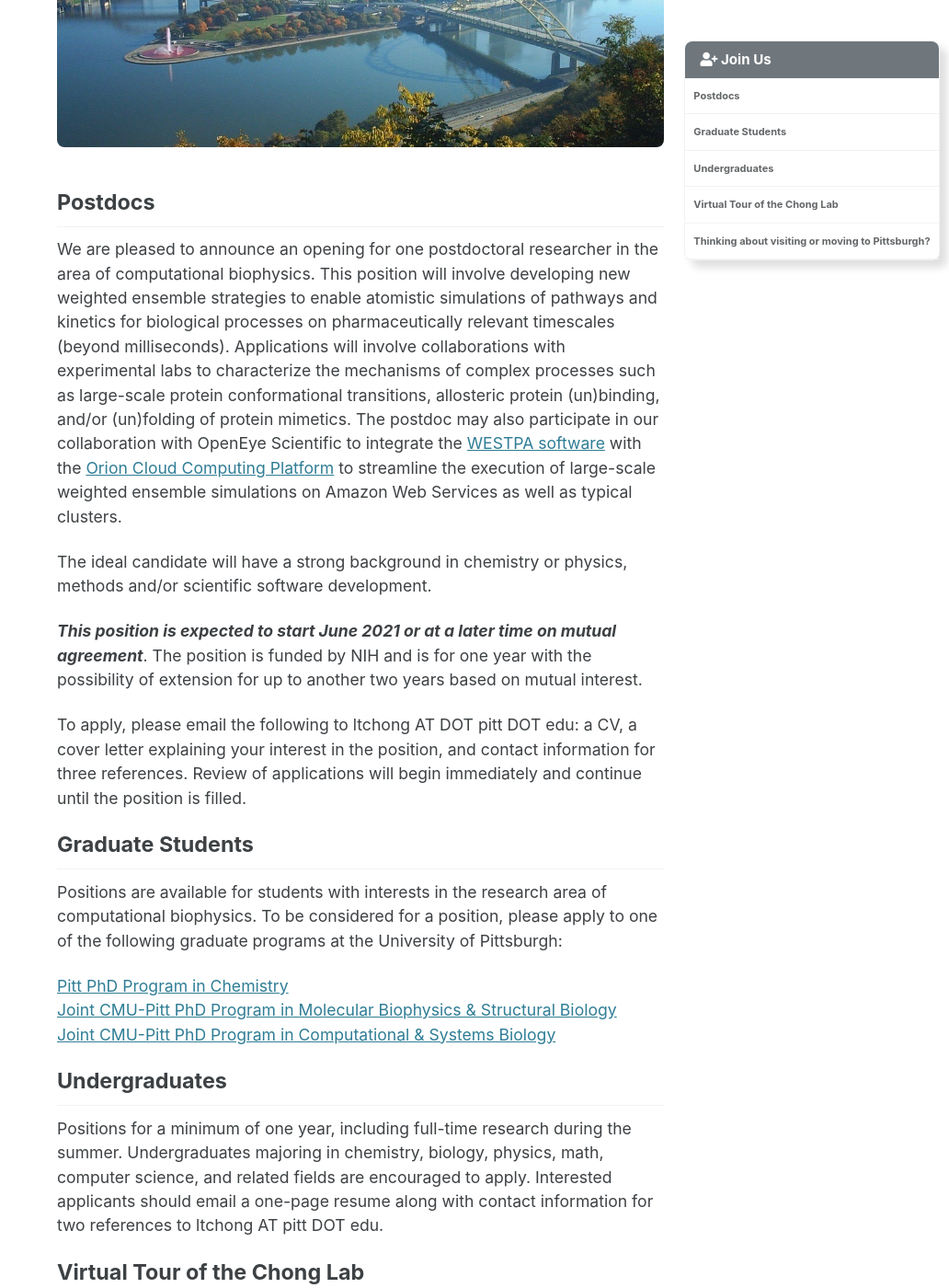
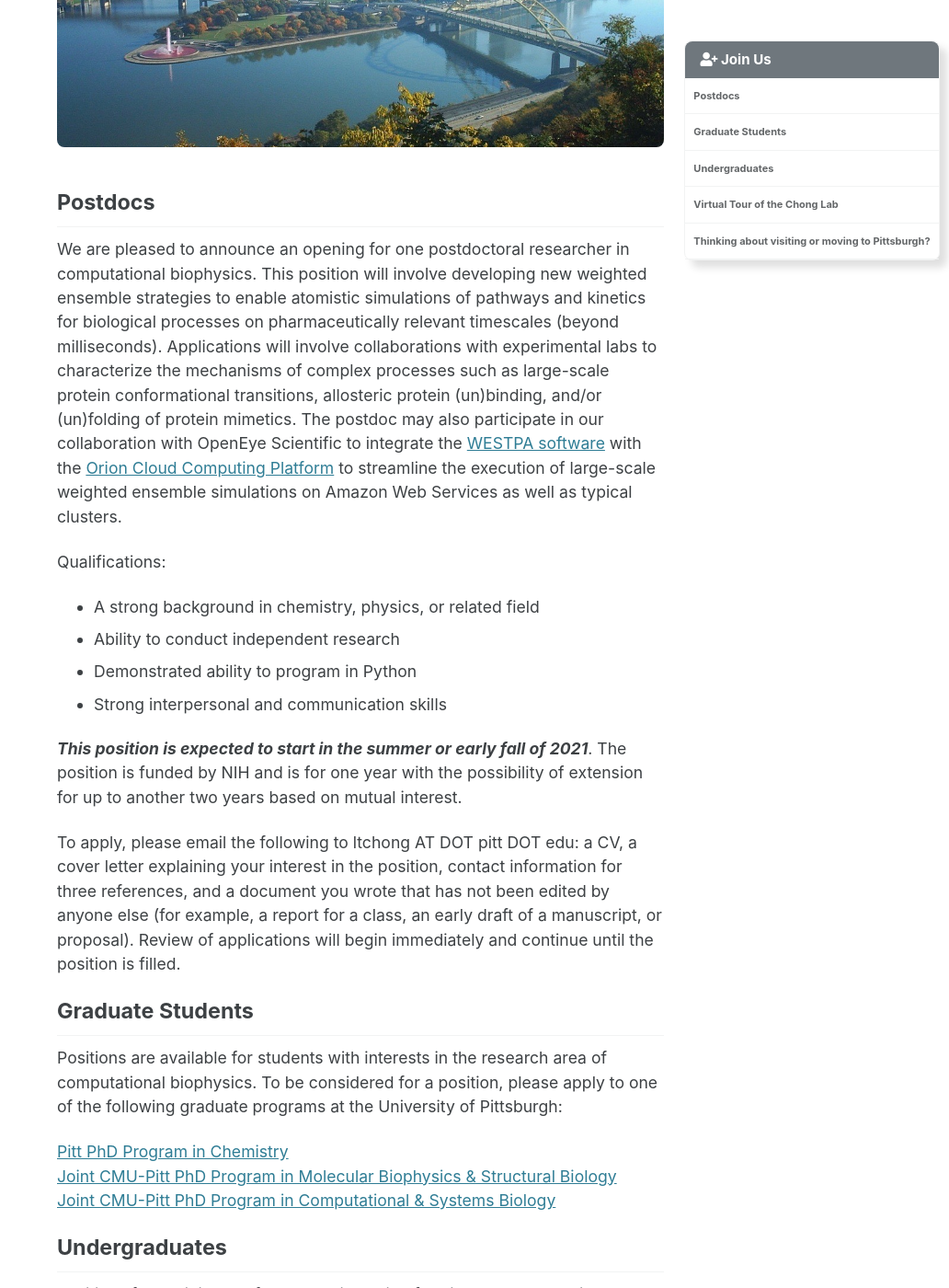
Before and after one commit to darianyang/mm-github-pages-test, a Jekyll site: the page built from _pages/join_us.md, in a window 1280 px wide and 1400 px high, scrolled down 409 px. Shown: the whole window at 92% size, without its empty margins (248-1280 px from the left). Built offline with Jekyll 4.4.1, drawn with Linux system fonts in a browser that asks for light colours; cached includes are drawn as plain includes.

Commit message:
Update join_us.md

```diff
--- a/_pages/join_us.md
+++ b/_pages/join_us.md
@@ -12,13 +12,17 @@ Join us in our scientific adventures! We welcome applications from prospective p
 {% include figure image_path="/assets/images/pittsburgh.jpg" alt="Pittsburgh Panorama" %}
 
 ## Postdocs
-We are pleased to announce an opening for one postdoctoral researcher in the area of computational biophysics. This position will involve developing new weighted ensemble strategies to enable atomistic simulations of pathways and kinetics for biological processes on pharmaceutically relevant timescales (beyond milliseconds). Applications will involve collaborations with experimental labs to characterize the mechanisms of complex processes such as large-scale protein conformational transitions, allosteric protein (un)binding, and/or (un)folding of protein mimetics. The postdoc may also participate in our collaboration with OpenEye Scientific to integrate the [WESTPA software](https://westpa.github.io/westpa) with the [Orion Cloud Computing Platform](https://www.eyesopen.com/orion) to streamline the execution of large-scale weighted ensemble simulations on Amazon Web Services as well as typical clusters.
+We are pleased to announce an opening for one postdoctoral researcher in computational biophysics. This position will involve developing new weighted ensemble strategies to enable atomistic simulations of pathways and kinetics for biological processes on pharmaceutically relevant timescales (beyond milliseconds). Applications will involve collaborations with experimental labs to characterize the mechanisms of complex processes such as large-scale protein conformational transitions, allosteric protein (un)binding, and/or (un)folding of protein mimetics. The postdoc may also participate in our collaboration with OpenEye Scientific to integrate the [WESTPA software](https://westpa.github.io/westpa) with the [Orion Cloud Computing Platform](https://www.eyesopen.com/orion) to streamline the execution of large-scale weighted ensemble simulations on Amazon Web Services as well as typical clusters.
 
-The ideal candidate will have a strong background in chemistry or physics, methods and/or scientific software development.
+Qualifications:
+* A strong background in chemistry, physics, or related field
+* Ability to conduct independent research
+* Demonstrated ability to program in Python
+* Strong interpersonal and communication skills
 
-***This position is expected to start June 2021 or at a later time on mutual agreement***. The position is funded by NIH and is for one year with the possibility of extension for up to another two years based on mutual interest.
+***This position is expected to start in the summer or early fall of 2021***. The position is funded by NIH and is for one year with the possibility of extension for up to another two years based on mutual interest.
 
-To apply, please email the following to ltchong AT DOT pitt DOT edu: a CV, a cover letter explaining your interest in the position, and contact information for three references. Review of applications will begin immediately and continue until the position is filled.
+To apply, please email the following to ltchong AT DOT pitt DOT edu: a CV, a cover letter explaining your interest in the position, contact information for three references, and a document you wrote that has not been edited by anyone else (for example, a report for a class, an early draft of a manuscript, or proposal). Review of applications will begin immediately and continue until the position is filled.
 
 
 ## Graduate Students
```
